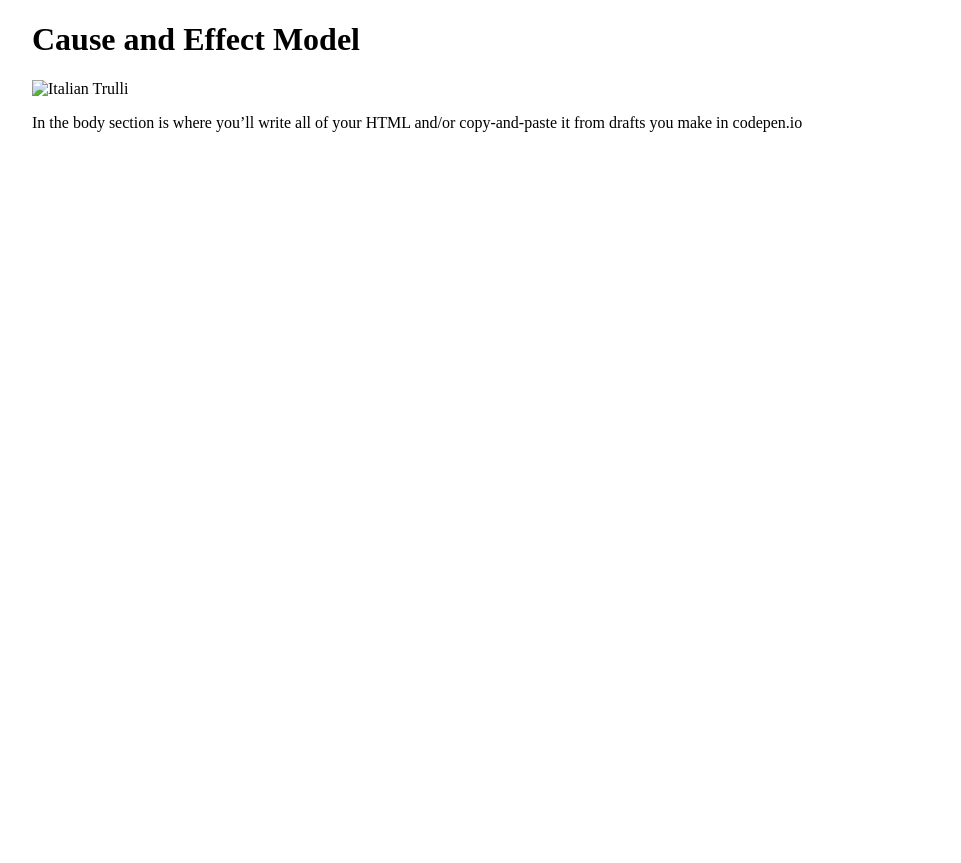
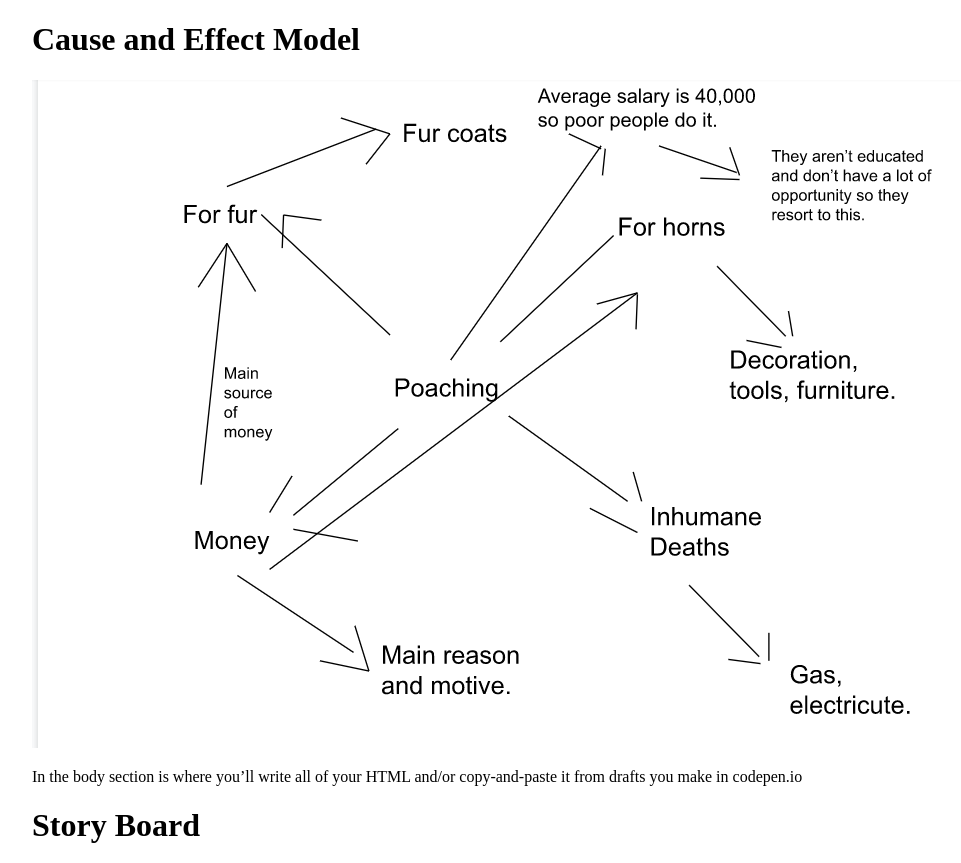
Before and after one commit to HenryRugemermanofGURTandBREAD/MidTermHenryRugemer, a plain HTML site: page index.html in a window 1280 px wide. Shown: the top 863 px of the page, without its empty margins (158-1119 px from the left). Before the commit the page ends 800 px from the top, so only its background shows below. Drawn offline with Linux system fonts and the light colour scheme.

Commit message:
Update index.html

```diff
--- a/index.html
+++ b/index.html
@@ -10,7 +10,14 @@
   <body>
 
 	<h1>Cause and Effect Model</h1>
-	 <img src="pic_trulli.jpg" alt="Italian Trulli">
+	 <img src="causeaffect.PNG" alt="Cause and Effect Model">
+  	<p>
+    In the body section is where you’ll write all of your HTML
+    and/or copy-and-paste it from drafts you make in codepen.io
+</p>
+
+<h1>Story Board</h1>
+	 <img src="causeaffect.PNG" alt="Story Board Image">
   	<p>
     In the body section is where you’ll write all of your HTML
     and/or copy-and-paste it from drafts you make in codepen.io
```
